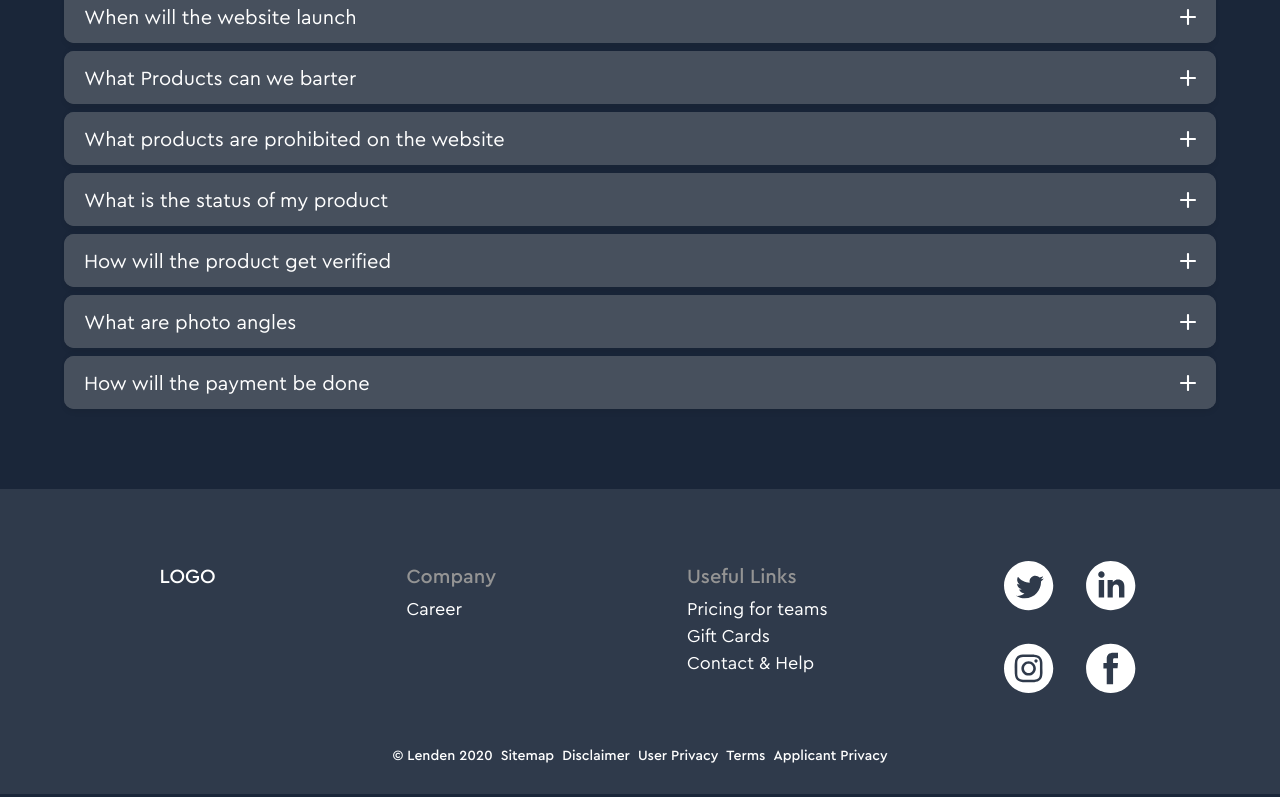
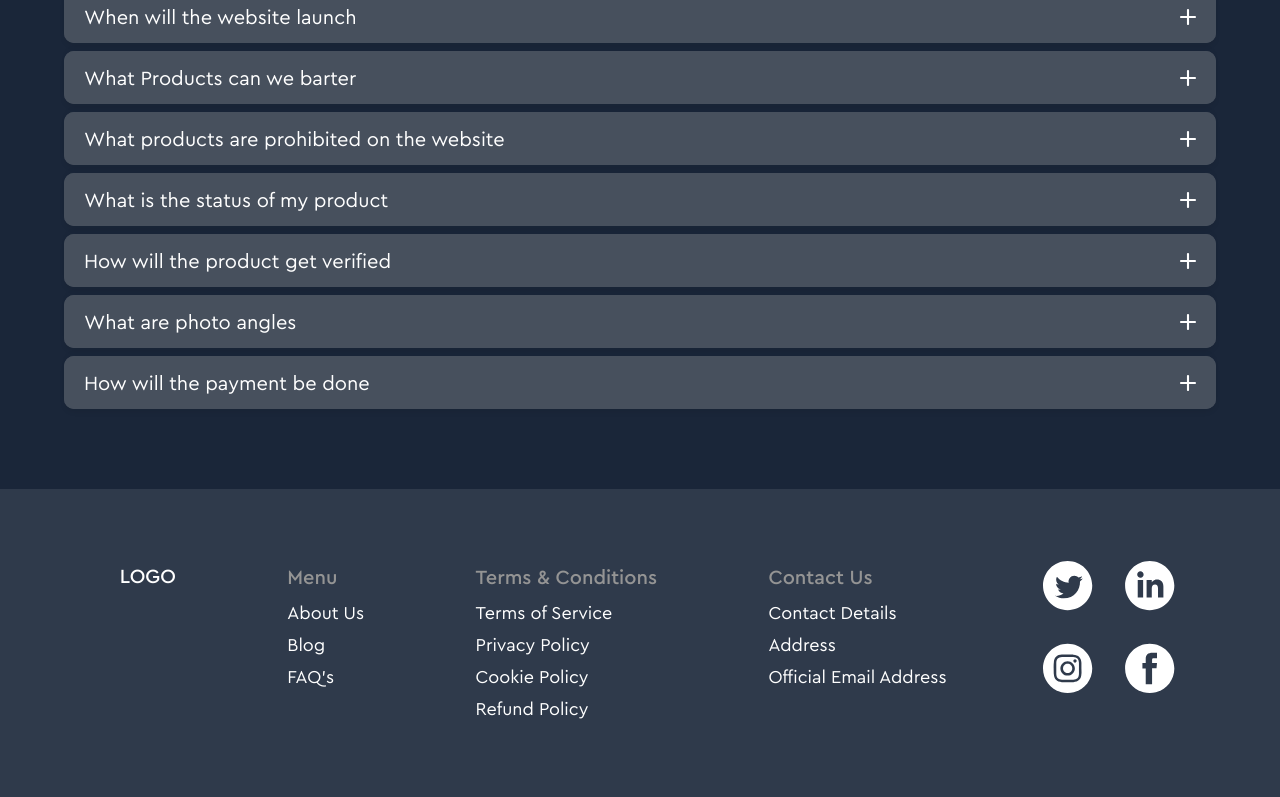
Before and after one commit to TheDemon12/lenden-coming-soon-v2, a React (Create React App) app: page / in a window 1280 px wide. Shown: the part 2866-3663 px from the top of the page. Built offline with nearby package versions, Linux system fonts and the light colour scheme.

Commit message:
footer: remove bottom nav and add another col
Signed-off-by: kartik <kartikbhalla12@gmail.com>

```diff
--- a/src/components/footer.tsx
+++ b/src/components/footer.tsx
@@ -12,14 +12,23 @@ const Footer: React.FC<FooterProps> = () => {
 			<div className='info'>
 				<div className='logo'>LOGO</div>
 				<div className='links'>
-					<div>Company</div>
-					<div>Career</div>
+					<div>Menu</div>
+					<div>About Us</div>
+					<div>Blog</div>
+					<div>FAQ's</div>
 				</div>
 				<div className='links'>
-					<div>Useful Links</div>
-					<div>Pricing for teams</div>
-					<div>Gift Cards</div>
-					<div>Contact & Help</div>
+					<div>Terms & Conditions</div>
+					<div>Terms of Service</div>
+					<div>Privacy Policy</div>
+					<div>Cookie Policy</div>
+					<div>Refund Policy</div>
+				</div>
+				<div className='links'>
+					<div>Contact Us</div>
+					<div>Contact Details</div>
+					<div>Address</div>
+					<div>Official Email Address</div>
 				</div>
 				<div className='social'>
 					<div className='row'>
@@ -33,14 +42,14 @@ const Footer: React.FC<FooterProps> = () => {
 				</div>
 			</div>
 
-			<div className='navigation'>
+			{/* <div className='navigation'>
 				<div>© Lenden 2020</div>
 				<div>Sitemap</div>
 				<div>Disclaimer</div>
 				<div>User Privacy</div>
 				<div>Terms</div>
 				<div>Applicant Privacy</div>
-			</div>
+			</div> */}
 		</section>
 	);
 };
--- a/src/scss/_footer.scss
+++ b/src/scss/_footer.scss
@@ -27,7 +27,7 @@
 				font-size: 20px;
 				font-weight: 500;
 			}
-
+			line-height: 2rem;
 			font-weight: 400;
 			display: flex;
 			flex-direction: column;
@@ -48,15 +48,15 @@
 		}
 	}
 
-	.navigation {
-		display: flex;
-		justify-content: center;
-		align-items: center;
-		flex-wrap: wrap;
+	// .navigation {
+	// 	display: flex;
+	// 	justify-content: center;
+	// 	align-items: center;
+	// 	flex-wrap: wrap;
 
-		div {
-			font-size: 14px;
-			margin: 00.25rem;
-		}
-	}
+	// 	div {
+	// 		font-size: 14px;
+	// 		margin: 00.25rem;
+	// 	}
+	// }
 }
```
